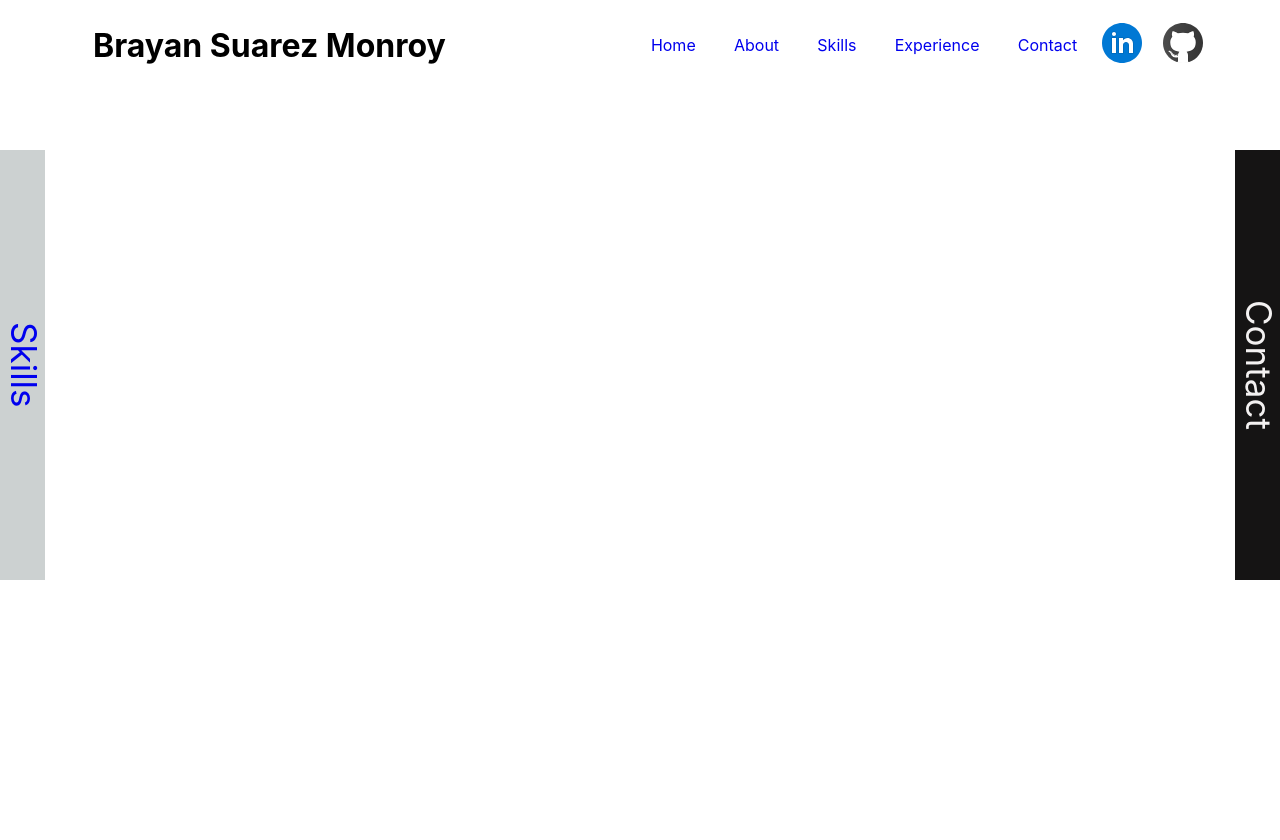
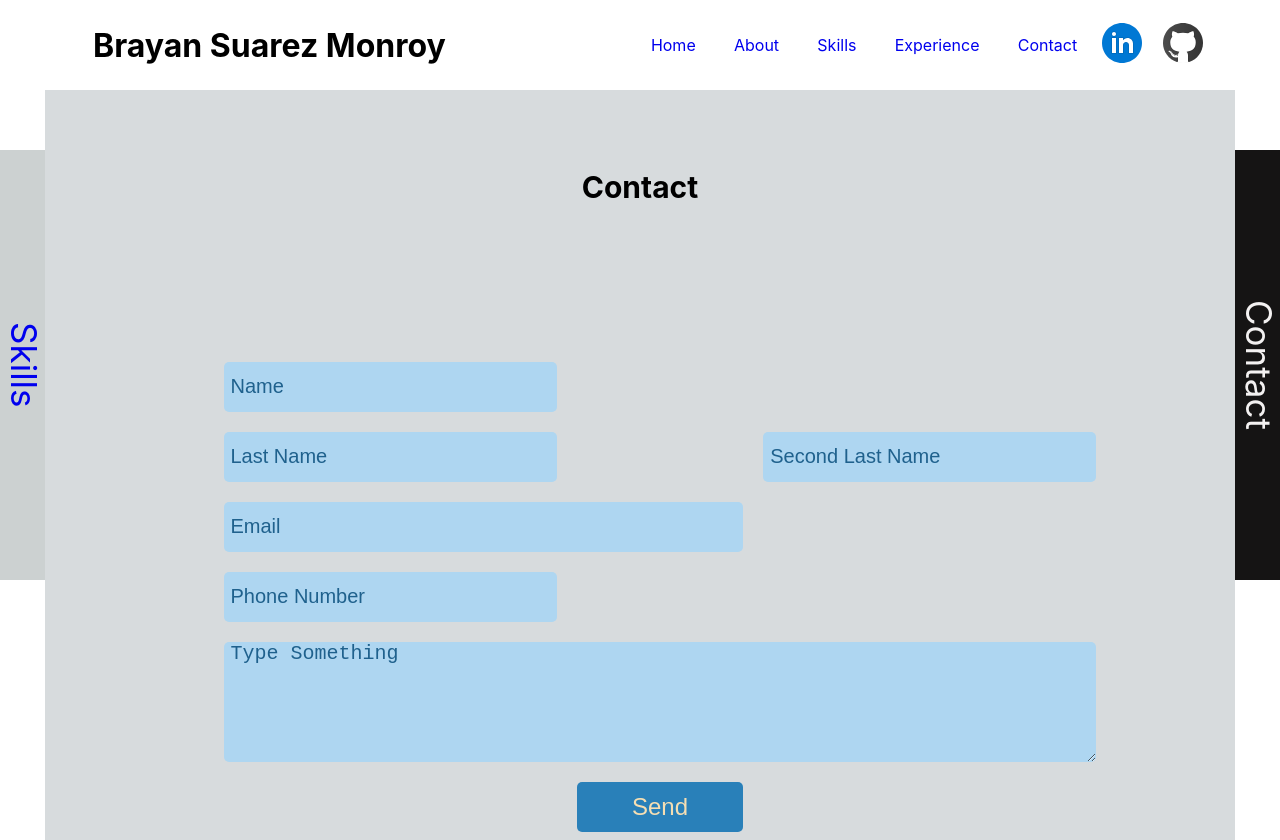
Before and after one commit to brayansuamon/QuaxarTest, a React (Vite) app: page /contact in a window 1280 px wide. Before the commit the page ends 800 px from the top, so only its background shows below. Built offline with nearby package versions, Linux system fonts and the light colour scheme.

Commit message:
Added contact component

```diff
--- a/package.json
+++ b/package.json
@@ -8,6 +8,7 @@
     "preview": "vite preview"
   },
   "dependencies": {
+    "firebase": "^9.6.11",
     "react": "^18.0.0",
     "react-dom": "^18.0.0",
     "react-router-dom": "^6.3.0"
--- /dev/null
+++ b/src/Firebase/firebase.js
@@ -0,0 +1,19 @@
+// Import the functions you need from the SDKs you need
+
+import { initializeApp } from "firebase/app";
+// TODO: Add SDKs for Firebase products that you want to use
+// https://firebase.google.com/docs/web/setup#available-libraries
+
+// Your web app's Firebase configuration
+const firebaseConfig = {
+  apiKey: "AIzaSyBJy_tAXnzFWmI5W1aqgPKyjoWE5wTTbSw",
+  authDomain: "quaxartest-a0616.firebaseapp.com",
+  projectId: "quaxartest-a0616",
+  storageBucket: "quaxartest-a0616.appspot.com",
+  messagingSenderId: "866373247454",
+  appId: "1:866373247454:web:5bf2ef7a4c994531fe3d4f",
+  measurementId: "G-SN09FQNFS2",
+};
+
+// Initialize Firebase
+export const app = initializeApp(firebaseConfig);
--- /dev/null
+++ b/src/Firebase/getData.js
@@ -0,0 +1,12 @@
+import { app } from "./firebase";
+import { getFirestore } from "firebase/firestore";
+
+//Authorization module
+import { GoogleAuthProvider, getAuth } from "firebase/auth";
+
+//Get data DB
+export const db = getFirestore(app);
+
+//Autenticación
+export const auth = getAuth();
+export const provider = new GoogleAuthProvider();
--- a/src/components/Header/Header.jsx
+++ b/src/components/Header/Header.jsx
@@ -25,12 +25,12 @@ const Header = () => {
             </Link>
           </li>
           <li>
-            <Link className={link} to="experience">
+            <Link className={link} to="/experience">
               Experience
             </Link>
           </li>
           <li>
-            <Link className={link} to="contact">
+            <Link className={link} to="/contact">
               Contact
             </Link>
           </li>
--- a/src/pages/Contact/Contact.jsx
+++ b/src/pages/Contact/Contact.jsx
@@ -1,7 +1,110 @@
-import React from "react";
+import { addDoc, collection, doc, updateDoc } from "firebase/firestore";
+import React, { useState } from "react";
+import { db } from "../../Firebase/getData";
 import styles from "./Contact.module.scss";
+
+const { body_contact, body_form, body_input, body_conc } = styles;
+
+const INITIAL_DATA = {
+  first_name: "",
+  last_name: "",
+  second_last_name: "",
+  email: "",
+  phone: "",
+  message: "",
+};
 const Contact = () => {
-  return <div></div>;
+  const [data, setData] = useState(INITIAL_DATA);
+
+  const handler_input = (e) => {
+    setData((prev) => {
+      return {
+        ...prev,
+        [e.target.name]: e.target.value,
+      };
+    });
+  };
+  const handler_submit = async (e) => {
+    e.preventDefault();
+    try {
+      //Send Tweet with dynamic ID
+      let tweetId = await addDoc(collection(db, "users"), data);
+      //Add ID to tweet
+      const userSelected = doc(db, "users", tweetId.id);
+      await updateDoc(userSelected, { id: tweetId.id });
+    } catch (e) {
+      console.error("Error adding document: ", e);
+      return null;
+    }
+    //Set the state
+    setData(INITIAL_DATA);
+  };
+  return (
+    <div className={body_contact}>
+      <h1 className={body_conc}>Contact</h1>
+      <form onSubmit={handler_submit} className={body_form}>
+        <input
+          type="text"
+          value={data.first_name}
+          onChange={handler_input}
+          className={body_input}
+          placeholder="Name"
+          maxLength={20}
+          name="first_name"
+        />
+        <input
+          type="text"
+          value={data.last_name}
+          onChange={handler_input}
+          className={body_input}
+          placeholder="Last Name"
+          maxLength={20}
+          name="last_name"
+        />
+        <input
+          type="text"
+          value={data.second_last_name}
+          onChange={handler_input}
+          className={body_input}
+          placeholder="Second Last Name"
+          maxLength={20}
+          name="second_last_name"
+        />
+        <input
+          type="email"
+          value={data.email}
+          onChange={handler_input}
+          className={body_input}
+          placeholder="Email"
+          maxLength={20}
+          name="email"
+        />
+        <input
+          type="text"
+          value={data.phone}
+          onChange={handler_input}
+          className={body_input}
+          placeholder="Phone Number"
+          maxLength={20}
+          name="phone"
+        />
+        <textarea
+          type="text"
+          name="message"
+          placeholder="Type Something"
+          maxLength={200}
+          onKeyPress={(e) => {
+            if (e.key === "Enter") {
+              // handler_input
+            }
+          }}
+          value={data.message}
+          onChange={handler_input}
+        ></textarea>
+        <button>Send</button>
+      </form>
+    </div>
+  );
 };
 
 export default Contact;
--- a/src/pages/Contact/Contact.module.scss
+++ b/src/pages/Contact/Contact.module.scss
@@ -0,0 +1,71 @@
+.body_contact{
+
+    width: 100%;
+    height: 750px;
+    background-color: #D7DBDD;
+    display: flex;
+    justify-content: start;
+    align-items:center;
+    flex-direction: column;
+    .body_conc{
+        font-size: 30px;
+        margin: auto;
+    }
+    .body_form{
+    width: 70%;
+    height: 400px;
+    margin: auto;
+  //  padding: 50px;
+    display: grid;
+    grid-template-columns: 40% 20% 40%;
+    grid-template-rows: repeat(4,50px) 120px 50px;
+    grid-gap: 20px;
+
+    input,textarea{
+        border-radius: 5px;
+        background-color: #AED6F1;
+        font-size: 20px;
+         border: none;
+         padding-left: 7px;
+
+    }
+    input::placeholder{
+        color: #1F618D ;
+    }
+    textarea::placeholder{
+        color: #1F618D ;
+    }
+    input:nth-child(1){
+        grid-area: 1/1/1/2;
+    }
+
+    input:nth-child(2){
+        grid-area: 2/1/2/1;
+    }
+
+    input:nth-child(3){
+        grid-area: 2/3/2/4;
+    }
+
+    input:nth-child(4){
+        grid-area: 3/1/3/3;
+    }
+
+    input:nth-child(5){
+        grid-area: 4/1/4/2;
+    }
+
+    textarea{
+        grid-area: 5/1/5/4;
+    }
+    button{
+        grid-area: 6/2/6/3;
+        color: wheat;
+        background-color: #2980B9;
+        border: none;
+        border-radius: 5px;
+        font-size: 24px;
+    }
+
+    }
+}
```
Also changed, not shown: 1 other file (tests, documents, lock files or other folders).
